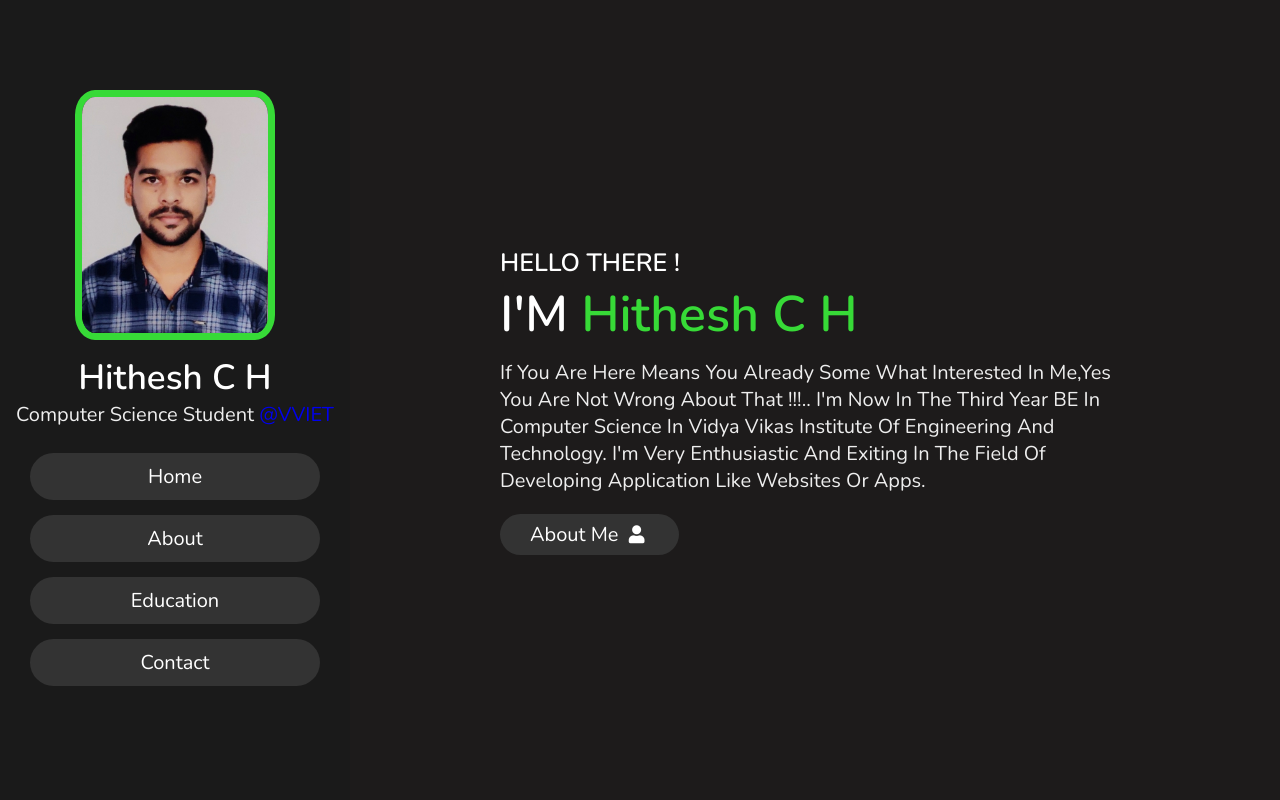
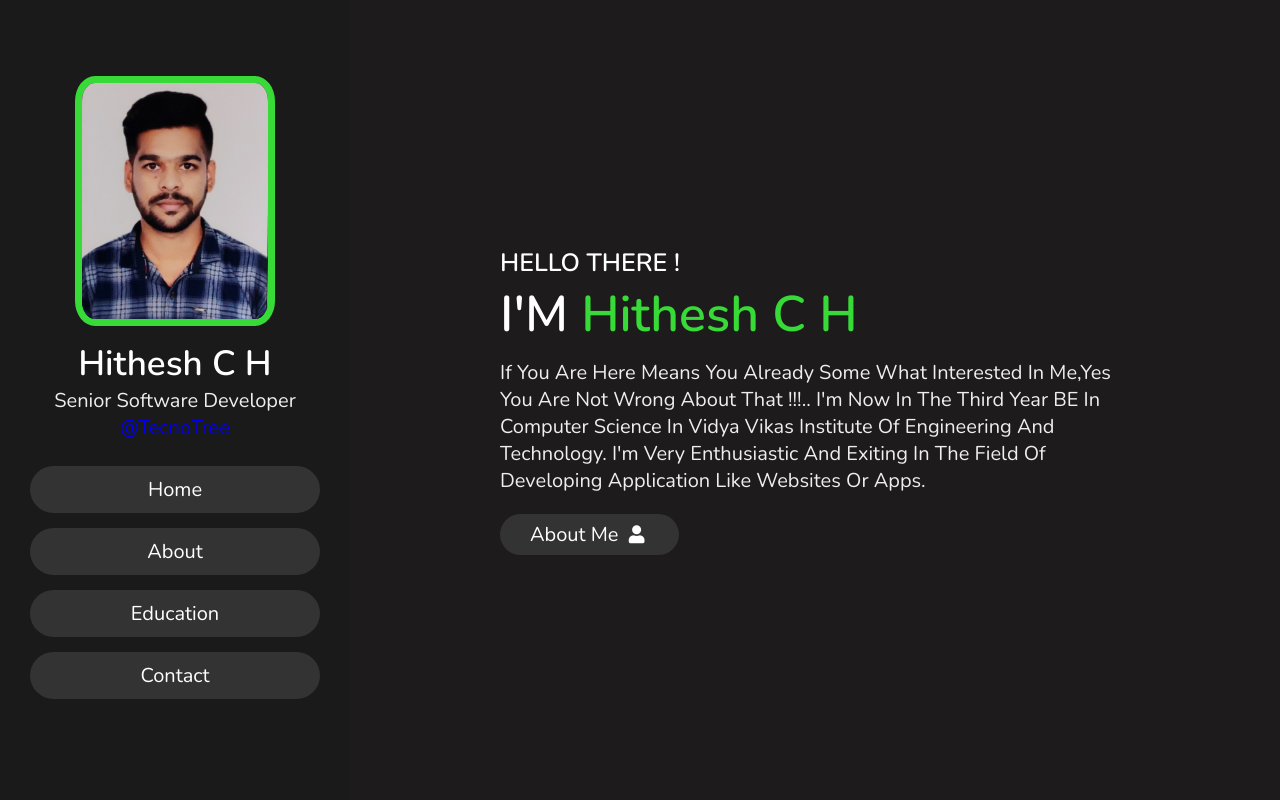
Before and after one commit to Hithesh18/Hithesh18.github.io, a plain HTML site: page index.html in a window 1280 px wide. Shown: the top 800 px of the page. Drawn offline with nearby package versions, Linux system fonts and the light colour scheme.

Commit message:
Update index.html

```diff
--- a/index.html
+++ b/index.html
@@ -21,8 +21,8 @@
     <div class="user">
         <img src="./Hithesh C H.jpeg" alt="">
         <h3 class="name">Hithesh C H</h3>
-        <p class="post">Computer Science Student
-            <a href="http://vidyavikasengineering.com/" target="#0"> @VVIET</a>
+        <p class="post">Senior Software Developer
+            <a href="http://vidyavikasengineering.com/" target="#0"> @TecnoTree</a>
         </p>
     </div>
 
```
